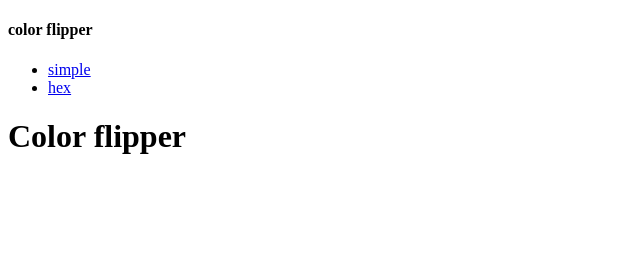
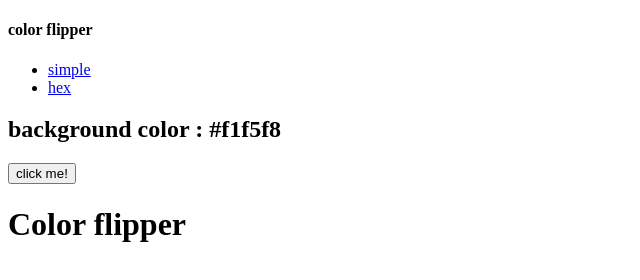
Before and after one commit to l-kosmala/Color-Flipper, a plain HTML site: page index.html in a window 1280 px wide. Shown: the whole page, without its empty margins (0-640 px from the left). Drawn offline with Linux system fonts and the light colour scheme.

Commit message:
Update index.html
A main tag

```diff
--- a/index.html
+++ b/index.html
@@ -24,6 +24,12 @@
             </ul>
         </div>
     </nav>
+    <main>
+        <div class="container">
+            <h2>background color : <span class="color">#f1f5f8</span></h2>
+            <button class="btn btn-hero" id="btn">click me!</button>
+        </div>
+    </main>
     <h1>Color flipper</h1>
 
     <!-- javascript -->
```
